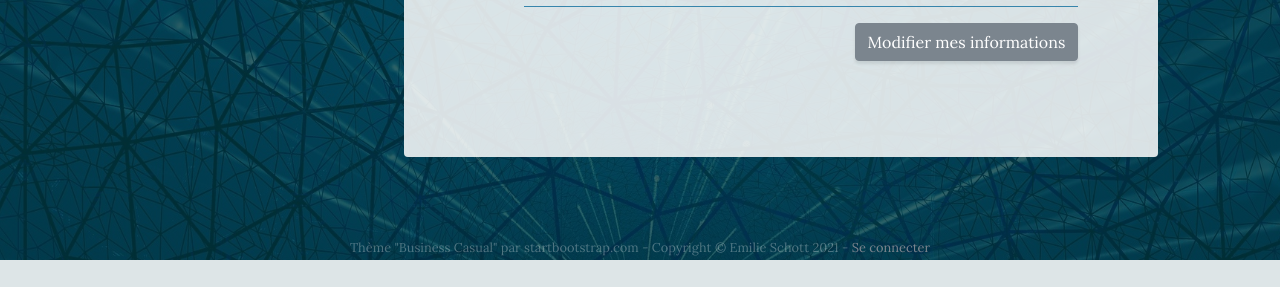
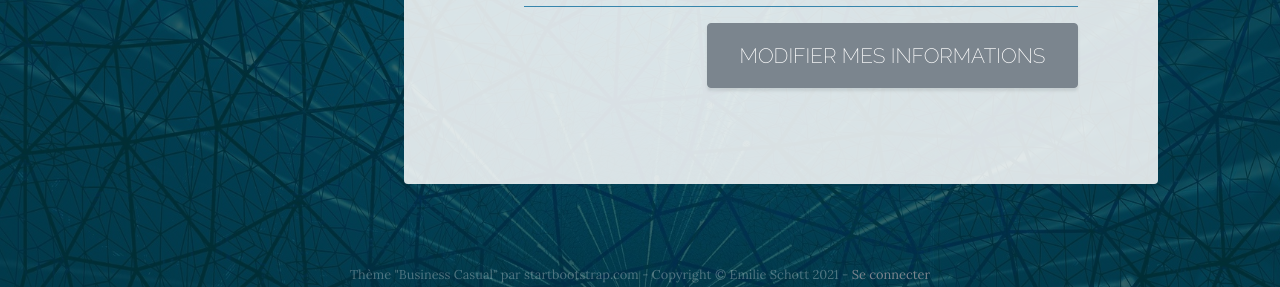
Before and after one commit to EmilieSchott/P5-BlogPHP, a PHP site: template view/accountView.html.twig in a window 1280 px wide. Shown: the part 875-1162 px from the top of the page. Before the commit the page ends 1135 px from the top, so only its background shows below. Run offline with PHP 8.4, Linux system fonts and the light colour scheme; the template is opened without the code that fills it, so the values that code supplies are empty; some libraries are stand-ins or nearby versions.

Commit message:
minor button style modification

```diff
--- a/view/accountView.html.twig
+++ b/view/accountView.html.twig
@@ -48,7 +48,7 @@
                         <span class="ml-auto"> {{ user.email }}</span>
                     </li>
                     <div class="d-flex justify-content-center justify-content-lg-end">
-                        <a class="btn btn-primary list-button mt-3" href="index.php?action=modifyMyDatas" >Modifier mes informations</a>
+                        <a class="btn btn-primary btn-xl list-button mt-3" href="index.php?action=modifyMyDatas" >Modifier mes informations</a>
                     </div>
                 </ul>
             </div>
```
